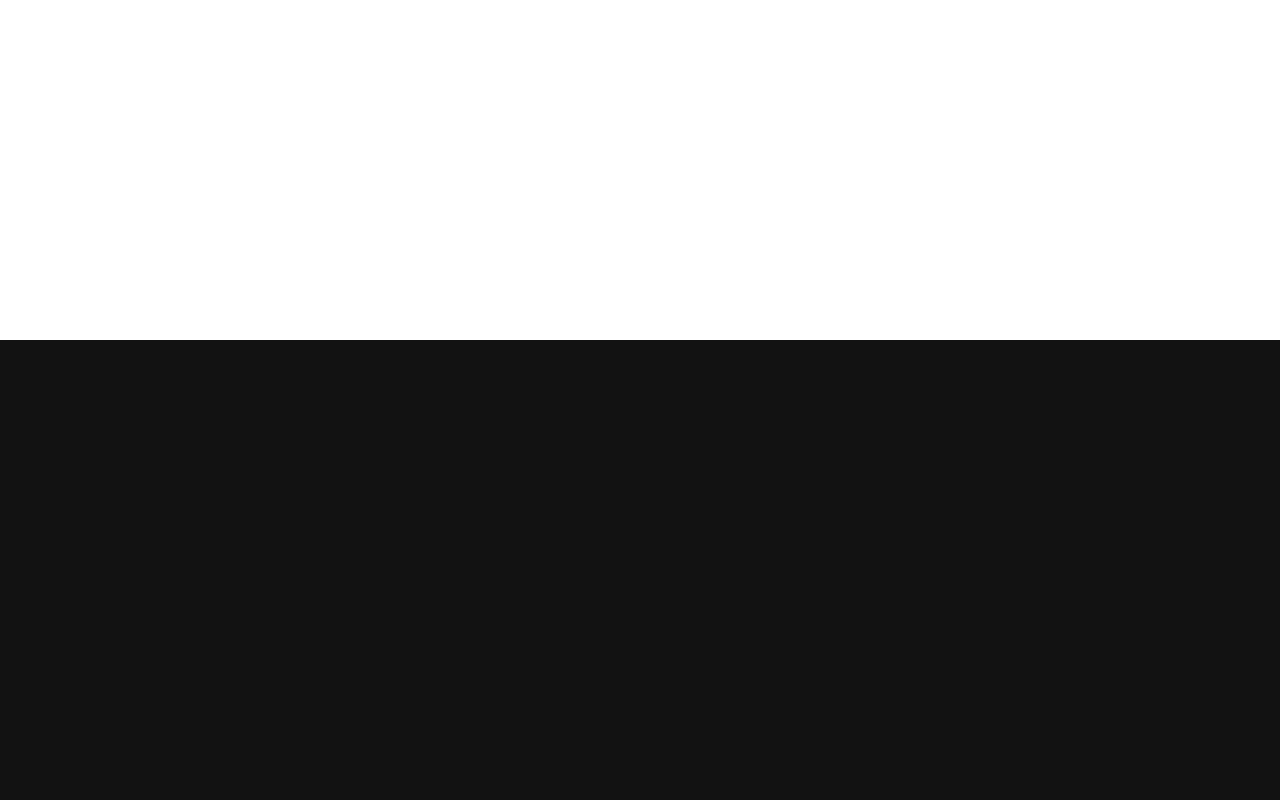
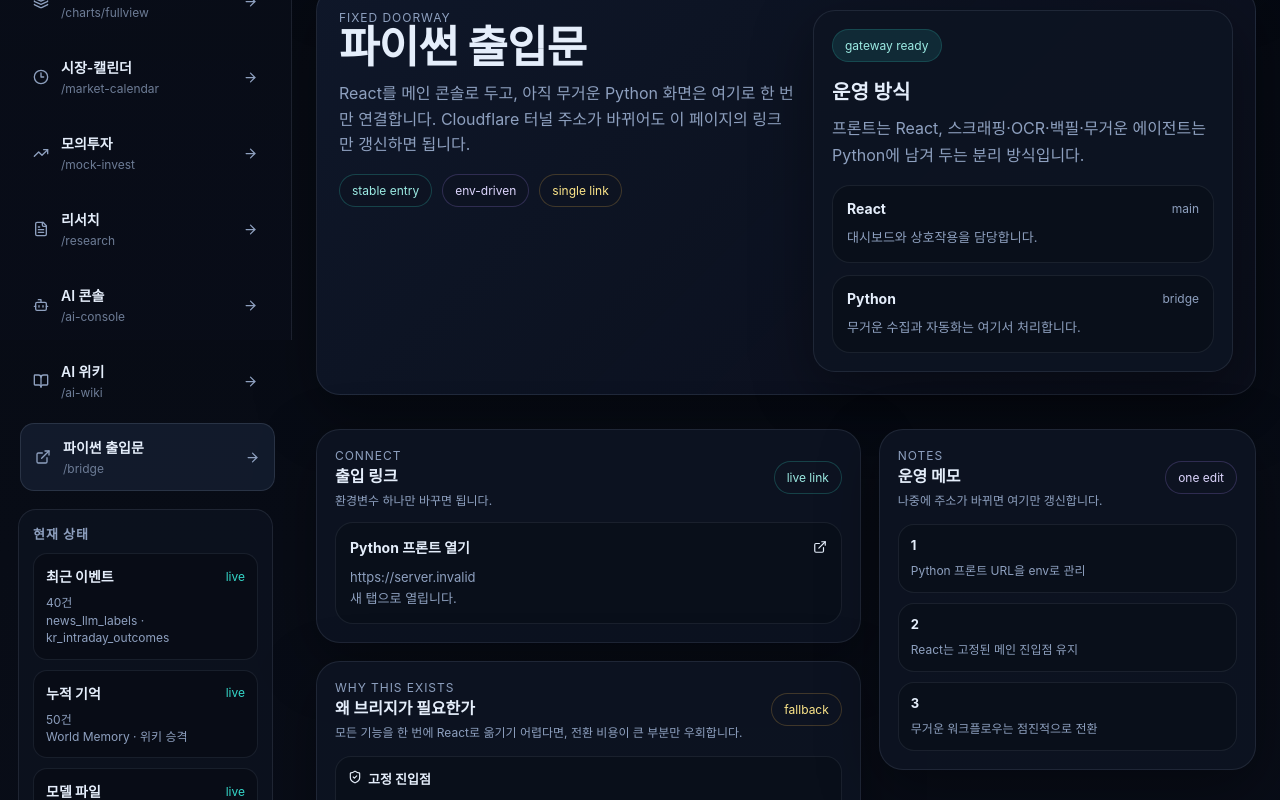
Before and after one commit to yoobinkim541/stock-report, a Next.js app: page /bridge in a window 1280 px wide. Before the commit this address had no page. Shown: the part 460-1260 px from the top of the page. Before the commit the page ends 800 px from the top, so only its background shows below. Built offline with nearby package versions, Linux system fonts and the light colour scheme; no server answers.

Commit message:
add) 파이썬 프론트용 고정 브리지 페이지를 추가함

```diff
--- /dev/null
+++ b/src/app/bridge/page.tsx
@@ -0,0 +1,146 @@
+import Link from 'next/link';
+import { ArrowRight, ExternalLink, PlugZap, ShieldCheck } from 'lucide-react';
+import { AppShell } from '../../components/app-shell';
+
+export default function BridgePage() {
+  const bridgeUrl = process.env.NEXT_PUBLIC_PYTHON_GATEWAY_URL ?? process.env.NEXT_PUBLIC_PYTHON_FRONTEND_URL ?? '';
+
+  return (
+    <AppShell>
+      <section className="hero">
+        <div className="hero-grid">
+          <div className="hero-copy">
+            <div className="panel-kicker">fixed doorway</div>
+            <h3>파이썬 출입문</h3>
+            <p>
+              React를 메인 콘솔로 두고, 아직 무거운 Python 화면은 여기로 한 번만 연결합니다.
+              Cloudflare 터널 주소가 바뀌어도 이 페이지의 링크만 갱신하면 됩니다.
+            </p>
+            <div className="hero-meta">
+              <span className="status-chip teal">stable entry</span>
+              <span className="status-chip violet">env-driven</span>
+              <span className="status-chip amber">single link</span>
+            </div>
+          </div>
+
+          <div className="report-card">
+            <div className="report-status">gateway ready</div>
+            <h5>운영 방식</h5>
+            <p>프론트는 React, 스크래핑·OCR·백필·무거운 에이전트는 Python에 남겨 두는 분리 방식입니다.</p>
+            <div className="report-highlights">
+              <div className="highlight">
+                <div className="highlight-top">
+                  <strong>React</strong>
+                  <span>main</span>
+                </div>
+                <p>대시보드와 상호작용을 담당합니다.</p>
+              </div>
+              <div className="highlight">
+                <div className="highlight-top">
+                  <strong>Python</strong>
+                  <span>bridge</span>
+                </div>
+                <p>무거운 수집과 자동화는 여기서 처리합니다.</p>
+              </div>
+            </div>
+          </div>
+        </div>
+      </section>
+
+      <section className="main-grid">
+        <div className="stack">
+          <section className="panel">
+            <div className="panel-header">
+              <div>
+                <div className="panel-kicker">connect</div>
+                <h4>출입 링크</h4>
+                <p>환경변수 하나만 바꾸면 됩니다.</p>
+              </div>
+              <span className="status-chip teal">live link</span>
+            </div>
+
+            <div style={{ display: 'grid', gap: 12 }}>
+              {bridgeUrl ? (
+                <Link
+                  href={bridgeUrl}
+                  target="_blank"
+                  rel="noreferrer"
+                  className="highlight"
+                  style={{ display: 'block' }}
+                >
+                  <div className="highlight-top">
+                    <strong>Python 프론트 열기</strong>
+                    <ExternalLink size={14} />
+                  </div>
+                  <p>{bridgeUrl}</p>
+                  <p>새 탭으로 열립니다.</p>
+                </Link>
+              ) : (
+                <div className="highlight">
+                  <div className="highlight-top">
+                    <strong>링크 미설정</strong>
+                    <span>env</span>
+                  </div>
+                  <p>NEXT_PUBLIC_PYTHON_GATEWAY_URL 또는 NEXT_PUBLIC_PYTHON_FRONTEND_URL 을 설정하면 이 카드가 실제 출입문이 됩니다.</p>
+                </div>
+              )}
+            </div>
+          </section>
+
+          <section className="panel">
+            <div className="panel-header">
+              <div>
+                <div className="panel-kicker">why this exists</div>
+                <h4>왜 브리지가 필요한가</h4>
+                <p>모든 기능을 한 번에 React로 옮기기 어렵다면, 전환 비용이 큰 부분만 우회합니다.</p>
+              </div>
+              <span className="status-chip amber">fallback</span>
+            </div>
+
+            <div className="detail-list">
+              <div className="detail-item">
+                <strong><ShieldCheck size={14} style={{ display: 'inline', marginRight: 6 }} />고정 진입점</strong>
+                <span>브라우저 북마크를 하나만 유지하면 됩니다.</span>
+              </div>
+              <div className="detail-item">
+                <strong><PlugZap size={14} style={{ display: 'inline', marginRight: 6 }} />연결 비용 절감</strong>
+                <span>터널 주소가 바뀌어도 React nav는 그대로 둡니다.</span>
+              </div>
+              <div className="detail-item">
+                <strong><ArrowRight size={14} style={{ display: 'inline', marginRight: 6 }} />점진적 이전</strong>
+                <span>무거운 기능부터 하나씩 React로 옮기고, 나머지는 브리지로 둡니다.</span>
+              </div>
+            </div>
+          </section>
+        </div>
+
+        <div className="subgrid">
+          <section className="panel">
+            <div className="panel-header">
+              <div>
+                <div className="panel-kicker">notes</div>
+                <h4>운영 메모</h4>
+                <p>나중에 주소가 바뀌면 여기만 갱신합니다.</p>
+              </div>
+              <span className="status-chip violet">one edit</span>
+            </div>
+            <div className="detail-list">
+              <div className="detail-item">
+                <strong>1</strong>
+                <span>Python 프론트 URL을 env로 관리</span>
+              </div>
+              <div className="detail-item">
+                <strong>2</strong>
+                <span>React는 고정된 메인 진입점 유지</span>
+              </div>
+              <div className="detail-item">
+                <strong>3</strong>
+                <span>무거운 워크플로우는 점진적으로 전환</span>
+              </div>
+            </div>
+          </section>
+        </div>
+      </section>
+    </AppShell>
+  );
+}
```
